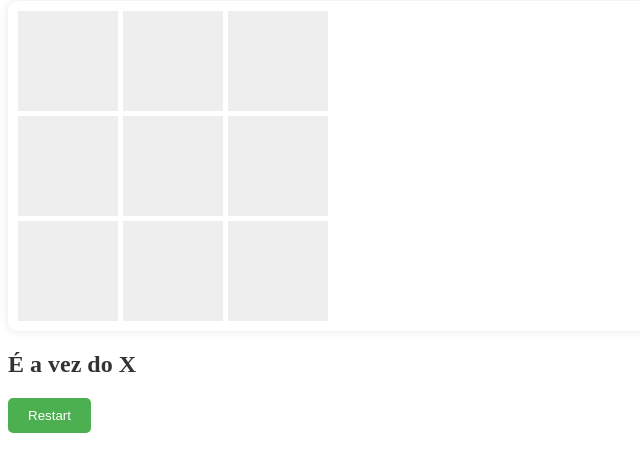
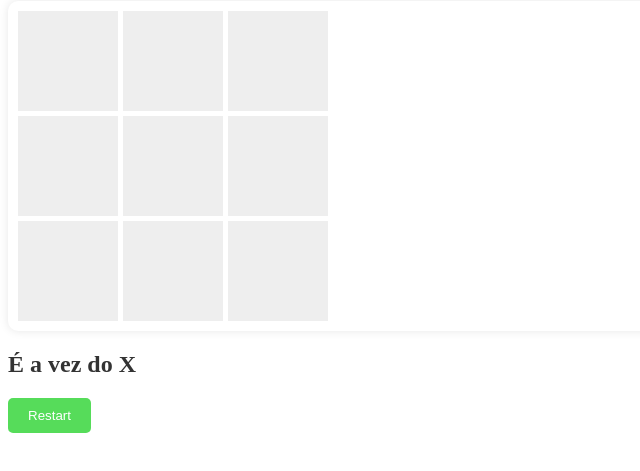
Before and after one commit to mpprazeres/Tic-Tac-Toe, a plain HTML site: page index.html in a window 1280 px wide. Shown: the part 79-550 px from the top of the page, without its empty margins (0-640 px from the left). Drawn offline with Linux system fonts and the light colour scheme.

Commit message:
CSS Update

```diff
--- a/index.css
+++ b/index.css
@@ -30,7 +30,7 @@
   }
 
   #restartBtn {
-    background-color: #4caf50;
+    background-color: #56dc5a;
     color: #fff;
     border: none;
     padding: 10px 20px;
```
